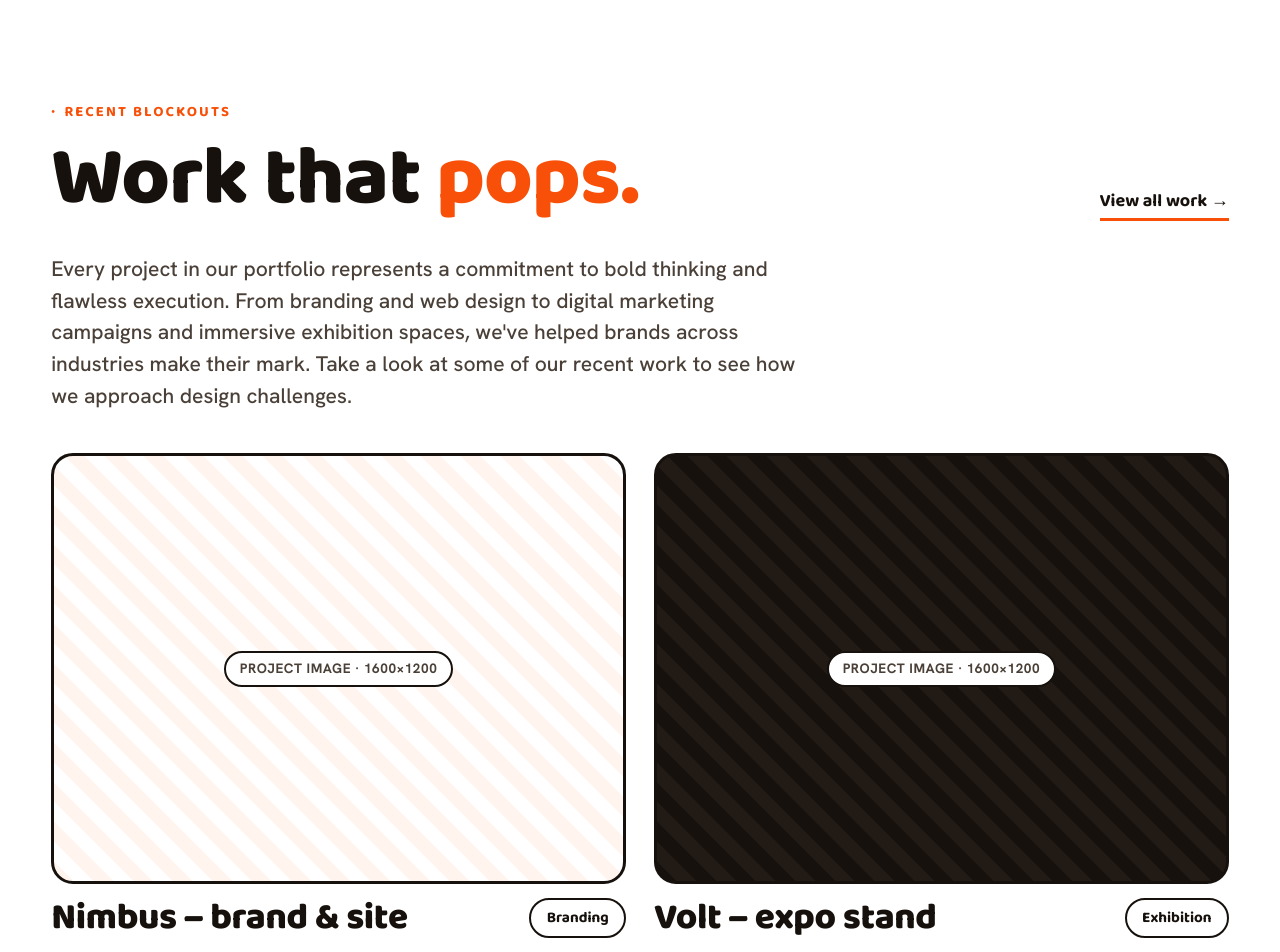
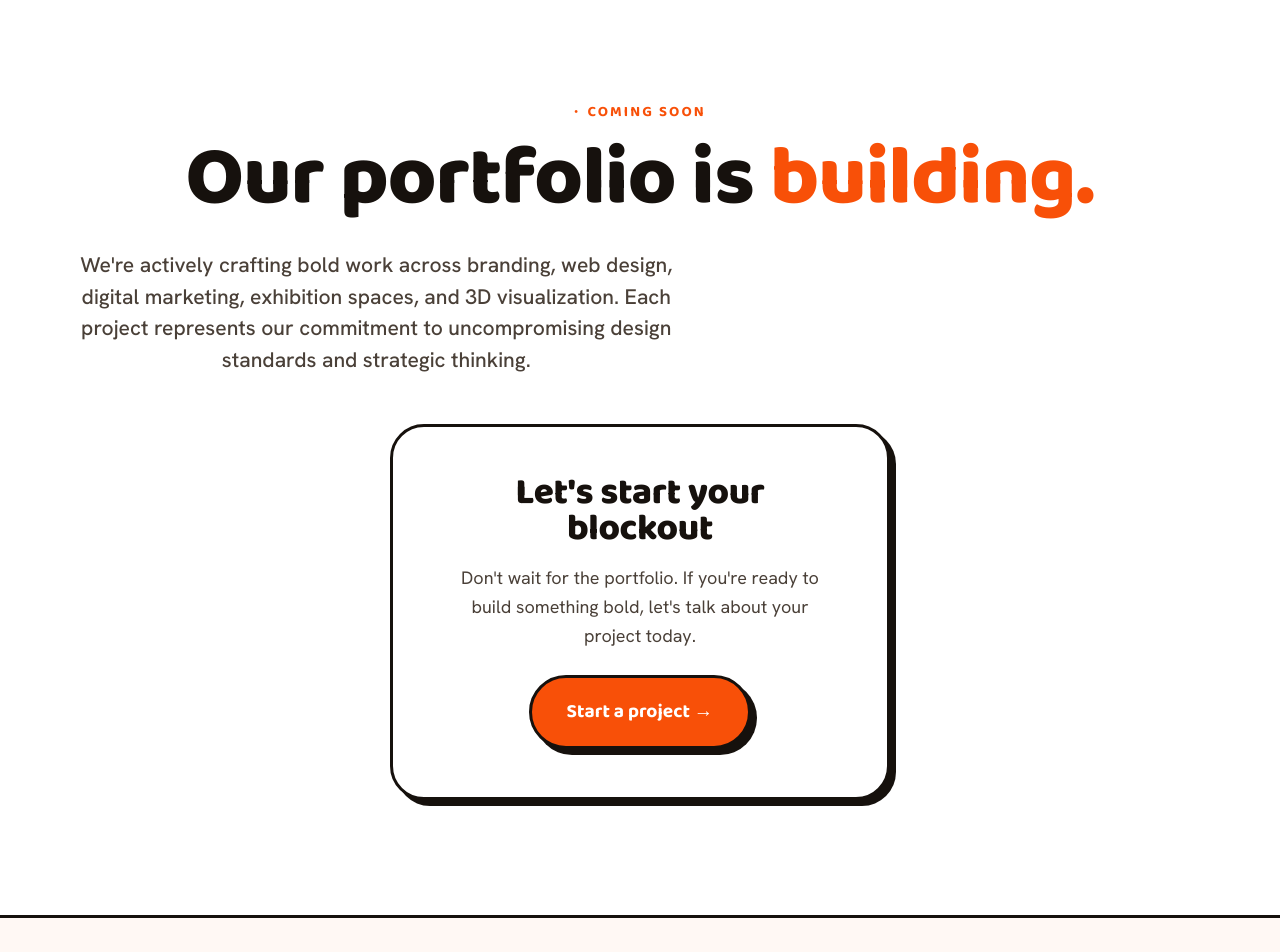
Before and after one commit to cormstonbusiness-eng/blockout-digital, a Next.js app: page / in a window 1280 px wide. Shown: the part 4360-5312 px from the top of the page. Built offline with nearby package versions, Linux system fonts and the light colour scheme.

Commit message:
Replace work section with 'Coming Soon' message and project CTA

```diff
--- a/app/page.tsx
+++ b/app/page.tsx
@@ -363,70 +363,23 @@
 
       {/* WORK PREVIEW */}
       <section className="section-pad">
-        <div className="wrap">
-          <div
-            style={{
-              display: "flex",
-              justifyContent: "space-between",
-              alignItems: "flex-end",
-              flexWrap: "wrap",
-              gap: "18px",
-            }}
-            className="reveal"
-          >
-            <div>
-              <span className="eyebrow">Recent blockouts</span>
-              <h2 className="h-xl" style={{ marginTop: "14px" }}>
-                Work that <span className="text-orange">pops.</span>
-              </h2>
-            </div>
-            <Link href="/portfolio" className="link-arrow">
-              View all work →
-            </Link>
+        <div className="wrap center">
+          <div className="reveal">
+            <span className="eyebrow">Coming soon</span>
+            <h2 className="h-xl reveal" style={{ margin: "14px 0 28px", maxWidth: "28ch" }}>
+              Our portfolio is <span className="text-orange">building.</span>
+            </h2>
           </div>
-          <p className="lead reveal" style={{ maxWidth: "65ch", marginTop: "32px" }}>
-            Every project in our portfolio represents a commitment to bold thinking and flawless execution. From branding and web design to digital marketing campaigns and immersive exhibition spaces, we've helped brands across industries make their mark. Take a look at some of our recent work to see how we approach design challenges.
+          <p className="lead reveal" style={{ maxWidth: "55ch", marginBottom: "48px" }}>
+            We're actively crafting bold work across branding, web design, digital marketing, exhibition spaces, and 3D visualization. Each project represents our commitment to uncompromising design standards and strategic thinking.
           </p>
-          <div className="grid-2" style={{ marginTop: "42px" }}>
-            <Link href="/portfolio" className="reveal" data-d="1">
-              <div className="placeholder" style={{ aspectRatio: "4/3" }}>
-                <span>Project image · 1600×1200</span>
-              </div>
-              <div
-                style={{
-                  marginTop: "14px",
-                  display: "flex",
-                  justifyContent: "space-between",
-                  alignItems: "center",
-                  gap: "10px",
-                }}
-              >
-                <h3 className="h-md">Nimbus – brand & site</h3>
-                <span className="pill">Branding</span>
-              </div>
-            </Link>
-            <Link href="/portfolio" className="reveal" data-d="2">
-              <div
-                className="placeholder"
-                style={{
-                  aspectRatio: "4/3",
-                  background: "repeating-linear-gradient(45deg,#16110d 0 14px,#221a14 14px 28px)",
-                }}
-              >
-                <span>Project image · 1600×1200</span>
-              </div>
-              <div
-                style={{
-                  marginTop: "14px",
-                  display: "flex",
-                  justifyContent: "space-between",
-                  alignItems: "center",
-                  gap: "10px",
-                }}
-              >
-                <h3 className="h-md">Volt – expo stand</h3>
-                <span className="pill">Exhibition</span>
-              </div>
+          <div className="reveal" style={{ background: "#fff", border: "3px solid var(--ink)", borderRadius: "var(--r-lg)", padding: "48px", boxShadow: "var(--shadow-pop)", maxWidth: "500px", margin: "0 auto" }}>
+            <h3 className="h-md" style={{ margin: "0 0 16px" }}>Let's start your blockout</h3>
+            <p style={{ color: "var(--ink-soft)", margin: "0 0 24px", lineHeight: "1.6" }}>
+              Don't wait for the portfolio. If you're ready to build something bold, let's talk about your project today.
+            </p>
+            <Link href="/contact" className="btn btn--lg" data-magnetic style={{ display: "inline-block" }}>
+              Start a project <span className="arr">→</span>
             </Link>
           </div>
         </div>
```
